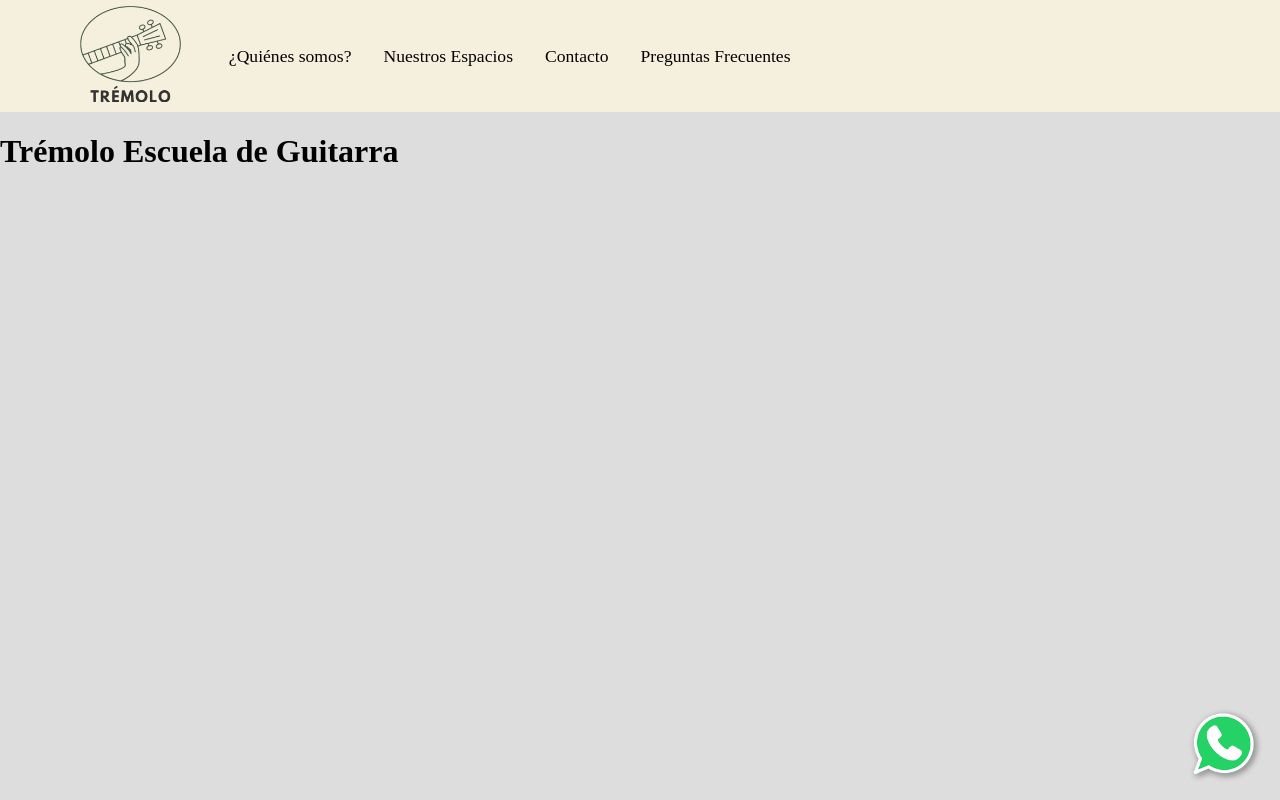
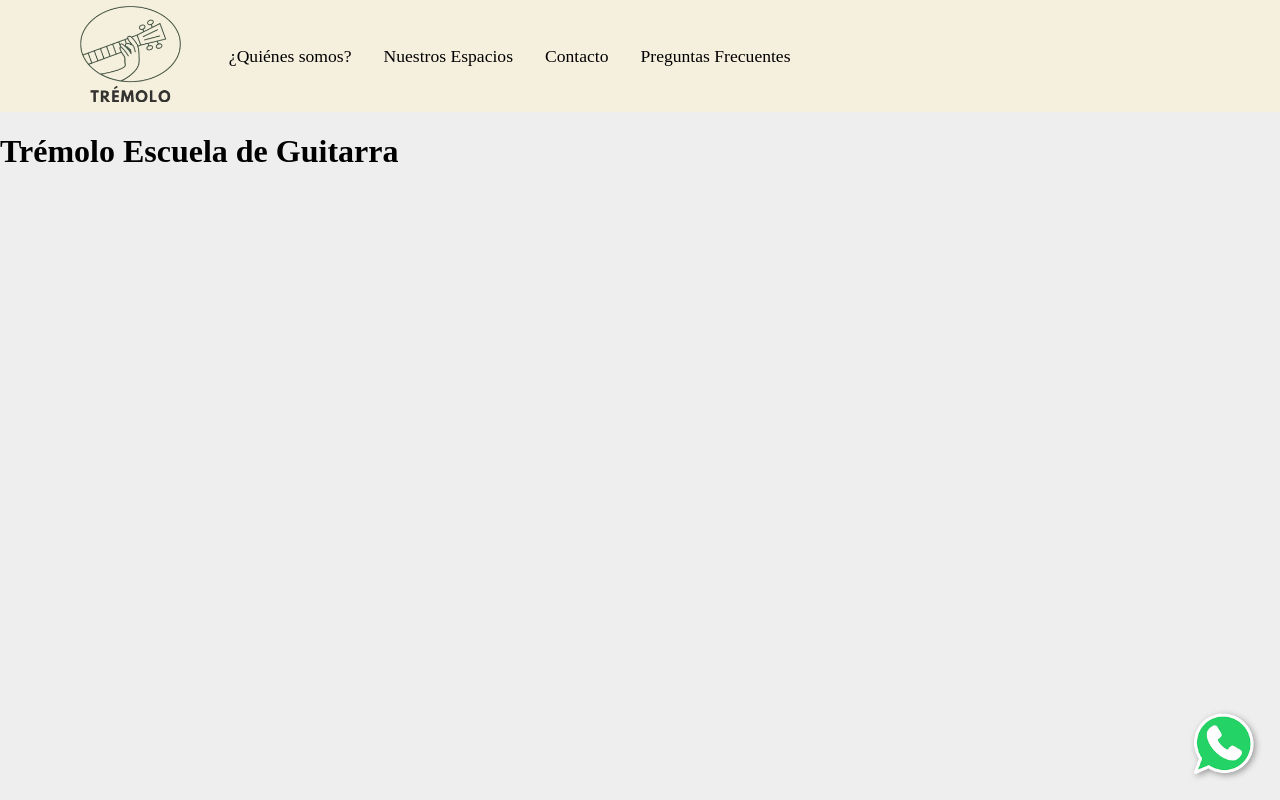
Before and after one commit to ferutizi/tremolo-escuela-guitarra, a React (Create React App) app: page / in a window 1280 px wide. Built offline with nearby package versions, Linux system fonts and the light colour scheme.

Commit message:
animation button whatsapp

```diff
--- a/src/App.scss
+++ b/src/App.scss
@@ -1,17 +1,4 @@
 body {
     margin: 0;
-    background-color: #ddd;
+    background-color: #eee;
 }
-
-.icon--wp{
-	position: fixed;
-    width: 4.7em;
-	bottom: 1.2em;
-	right: 1.2em;
-	filter: drop-shadow(2px 2px 3px #999);
-    z-index: 10;
-}
-
-.float:hover {
-    background-color:#1ab152;
-}
--- a/src/components/Question.scss
+++ b/src/components/Question.scss
@@ -7,7 +7,7 @@
 }
 
 .question--card {
-    background-color: aliceblue;
+    background-color: #fff;
     width: 80%;
     min-height: 7em;
     border-radius: 2em;
--- a/src/components/WhatsappIcon.jsx
+++ b/src/components/WhatsappIcon.jsx
@@ -1,3 +1,5 @@
+import './WhatsappIcon.scss';
+
 const WhatsappIcon = () => {
     return(
         <a href="https://api.whatsapp.com/send?phone=2916468413&text=Hola, quería obtener más información sobre las clases de guitarra" target="_blank" >
--- /dev/null
+++ b/src/components/WhatsappIcon.scss
@@ -0,0 +1,26 @@
+.icon--wp{
+	position: fixed;
+    width: 4.7em;
+	bottom: 1.2em;
+	right: 1.2em;
+	filter: drop-shadow(2px 2px 3px #999);
+    z-index: 10;
+    &:hover {
+        cursor: pointer;
+        animation-duration: 0.6s;
+        animation-name: slidein;
+        animation-fill-mode: forwards;
+    }
+}
+
+@keyframes slidein {
+    from {
+        bottom: 1.2em;
+        rotate: 0deg;
+    }
+
+    to {
+        bottom: 1.7em;
+        rotate: 5deg;
+    }
+  }
--- a/src/pages/About.jsx
+++ b/src/pages/About.jsx
@@ -1,6 +1,7 @@
 const About = () => {
     return(
-        <></>
+        <>
+        </>
     );
 }
 
--- a/src/pages/Home.jsx
+++ b/src/pages/Home.jsx
@@ -2,11 +2,6 @@ const Home = () => {
     return(
       <>
         <h1>Trémolo Escuela de Guitarra</h1>
-        <div>
-          <a href="https://api.whatsapp.com/send?phone=2916468413&text=Hola, quería obtener más información sobre las clases de guitarra" target="_blank" >
-            <img src={require('../images/wp_c.png')} alt="whatsapp-contact" className="icon--wp" />
-          </a>
-        </div>
       </>
     );
 }
```
